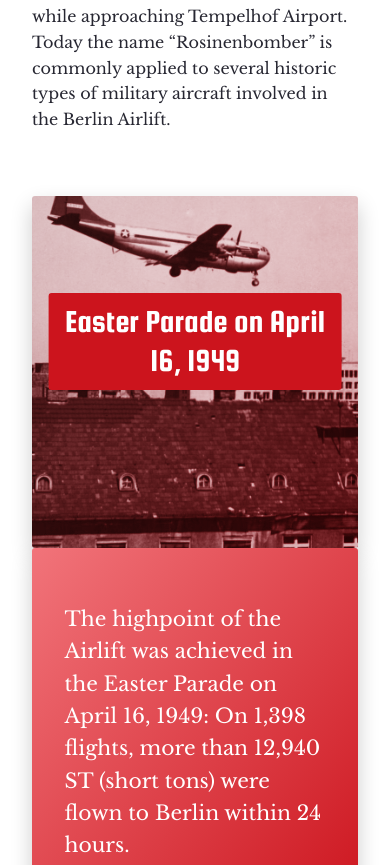
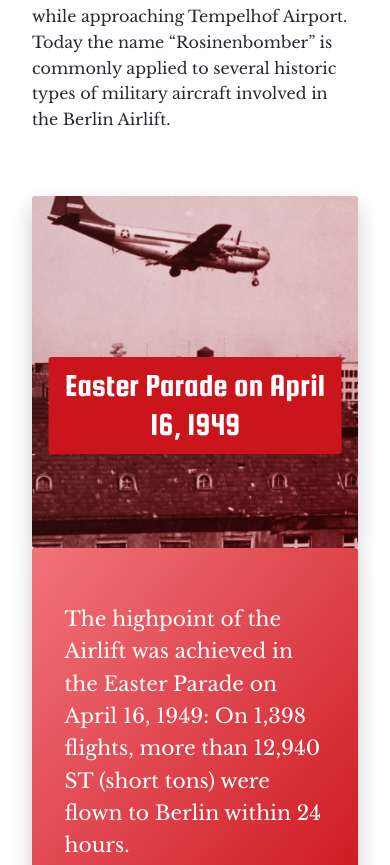
Before and after one commit to JRestorff/berlin-airlift-tribute-page, a plain HTML site: page index.html in a window 390 px wide. Shown: the part 2976-3841 px from the top of the page. Drawn offline with nearby package versions, Linux system fonts and the light colour scheme.

Commit message:
changes 18.6.2020

```diff
--- a/css/style.css
+++ b/css/style.css
@@ -311,7 +311,7 @@ figcaption {
 
 @media screen and (max-width : 48em) {
     .highlights_heading {
-        top: 4rem;
+        top: 8rem;
     }
 }
 
```
